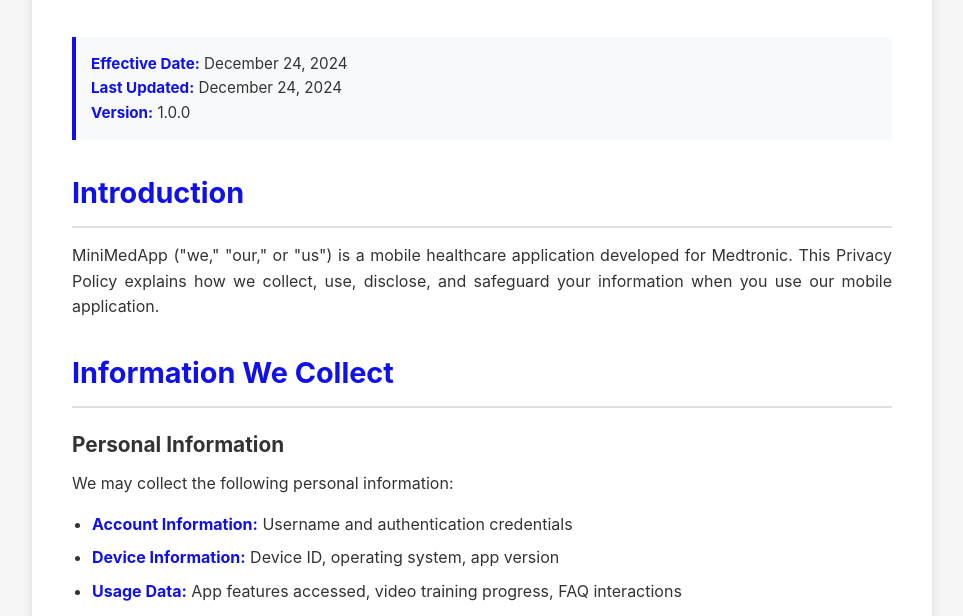
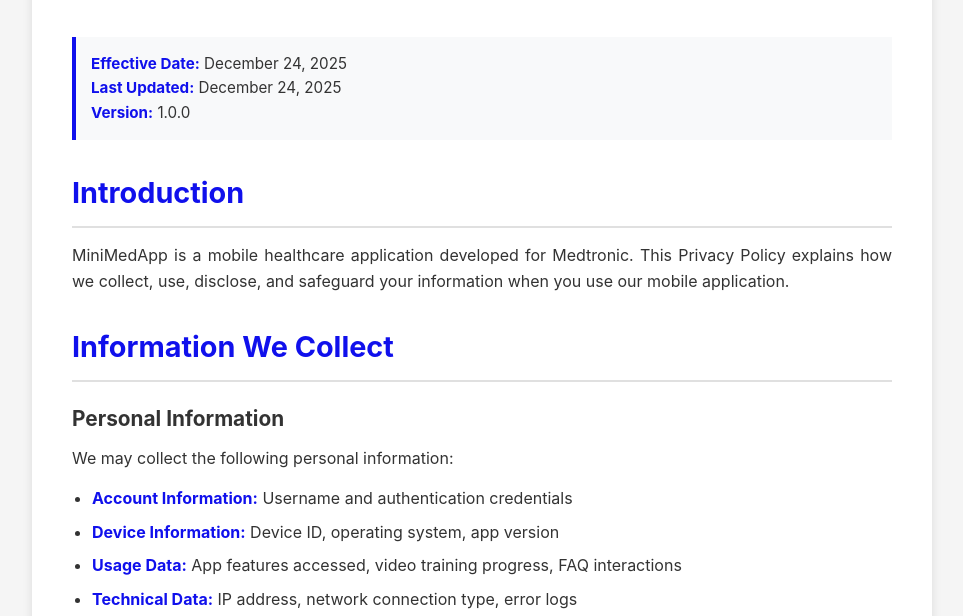
Before and after one commit to Chandan7710/minimedapp-privacy, a plain HTML site: page index.html in a window 1280 px wide. Shown: the part 180-796 px from the top of the page, without its empty margins (158-1121 px from the left). Drawn offline with Linux system fonts and the light colour scheme.

Commit message:
Update dates to 2025 and simplify introduction

```diff
--- a/index.html
+++ b/index.html
@@ -138,13 +138,13 @@
         </header>
 
         <div class="meta">
-            <strong>Effective Date:</strong> December 24, 2024<br>
-            <strong>Last Updated:</strong> December 24, 2024<br>
+            <strong>Effective Date:</strong> December 24, 2025<br>
+            <strong>Last Updated:</strong> December 24, 2025<br>
             <strong>Version:</strong> 1.0.0
         </div>
 
         <h2>Introduction</h2>
-        <p>MiniMedApp ("we," "our," or "us") is a mobile healthcare application developed for Medtronic. This Privacy Policy explains how we collect, use, disclose, and safeguard your information when you use our mobile application.</p>
+        <p>MiniMedApp is a mobile healthcare application developed for Medtronic. This Privacy Policy explains how we collect, use, disclose, and safeguard your information when you use our mobile application.</p>
 
         <h2>Information We Collect</h2>
 
@@ -316,8 +316,8 @@
 
         <footer>
             <p><strong>MiniMedApp Privacy Policy</strong> | Version 1.0.0 | Build 4</p>
-            <p>Last Reviewed: December 24, 2024</p>
-            <p>&copy; 2024 Medtronic. All rights reserved.</p>
+            <p>Last Reviewed: December 24, 2025</p>
+            <p>&copy; 2025 Medtronic. All rights reserved.</p>
         </footer>
     </div>
 </body>
```
